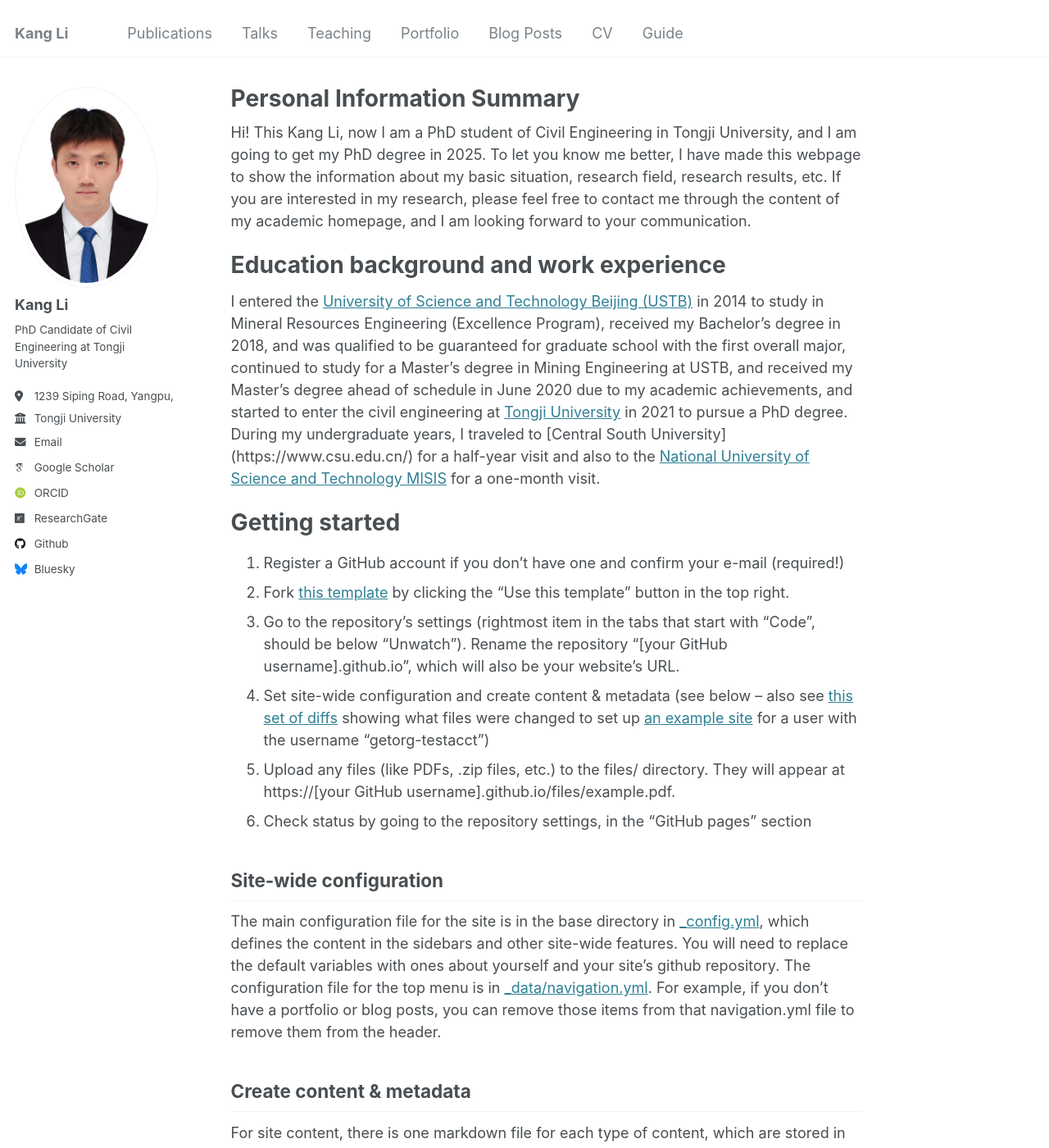
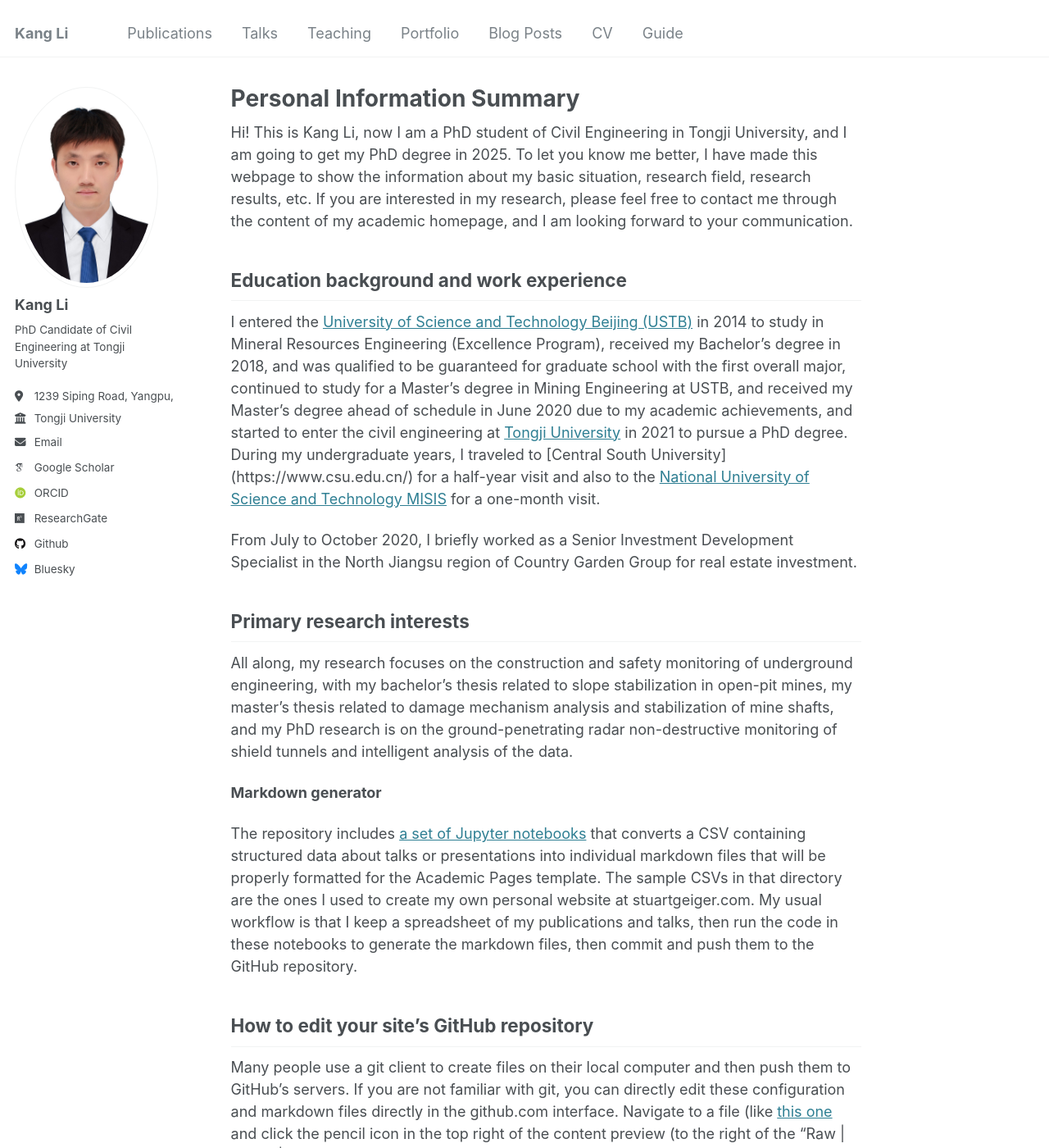
Before and after one commit to LIKANG2021/kangli_page.github.io, a Jekyll site: the page built from _pages/about.md, in a window 1280 px wide and 1400 px high. Shown: the whole window at 82% size. Built offline with Jekyll 4.4.1, drawn with Linux system fonts in a browser that asks for light colours; some web fonts are replaced; some of the changed text lies outside the part shown.

Commit message:
Update about.md

```diff
--- a/_pages/about.md
+++ b/_pages/about.md
@@ -7,29 +7,19 @@ redirect_from:
   - /about.html
 ---
 
-Hi! This Kang Li, now I am a PhD student of Civil Engineering in Tongji University, and I am going to get my PhD degree in 2025. To let you know me better, I have made this webpage to show the information about my basic situation, research field, research results, etc. If you are interested in my research, please feel free to contact me through the content of my academic homepage, and I am looking forward to your communication.
+Hi! This is Kang Li, now I am a PhD student of Civil Engineering in Tongji University, and I am going to get my PhD degree in 2025. To let you know me better, I have made this webpage to show the information about my basic situation, research field, research results, etc. If you are interested in my research, please feel free to contact me through the content of my academic homepage, and I am looking forward to your communication.
 
 Education background and work experience
-======
+------
 I entered the [University of Science and Technology Beijing (USTB)](https://www.ustb.edu.cn/) in 2014 to study in Mineral Resources Engineering (Excellence Program), received my Bachelor's degree in 2018, and was qualified to be guaranteed for graduate school with the first overall major, continued to study for a Master's degree in Mining Engineering at USTB, and received my Master's degree ahead of schedule in June 2020 due to my academic achievements, and started to enter the civil engineering at [Tongji University](https://www.tongji.edu.cn/) in 2021 to pursue a PhD degree. During my undergraduate years, I traveled to [Central South University] (https://www.csu.edu.cn/) for a half-year visit and also to the [National University of Science and Technology MISIS](https://misis.ru/) for a one-month visit.
 
+From July to October 2020, I briefly worked as a Senior Investment Development Specialist in the North Jiangsu region of Country Garden Group for real estate investment.
 
-Getting started
-======
-1. Register a GitHub account if you don't have one and confirm your e-mail (required!)
-1. Fork [this template](https://github.com/academicpages/academicpages.github.io) by clicking the "Use this template" button in the top right.
-1. Go to the repository's settings (rightmost item in the tabs that start with "Code", should be below "Unwatch"). Rename the repository "[your GitHub username].github.io", which will also be your website's URL.
-1. Set site-wide configuration and create content & metadata (see below -- also see [this set of diffs](http://archive.is/3TPas) showing what files were changed to set up [an example site](https://getorg-testacct.github.io) for a user with the username "getorg-testacct")
-1. Upload any files (like PDFs, .zip files, etc.) to the files/ directory. They will appear at https://[your GitHub username].github.io/files/example.pdf.
-1. Check status by going to the repository settings, in the "GitHub pages" section
+Primary research interests
+------
+All along, my research focuses on the construction and safety monitoring of underground engineering, with my bachelor's thesis related to slope stabilization in open-pit mines, my master's thesis related to damage mechanism analysis and stabilization of mine shafts, and my PhD research is on the ground-penetrating radar non-destructive monitoring of shield tunnels and intelligent analysis of the data.
 
-Site-wide configuration
-------
-The main configuration file for the site is in the base directory in [_config.yml](https://github.com/academicpages/academicpages.github.io/blob/master/_config.yml), which defines the content in the sidebars and other site-wide features. You will need to replace the default variables with ones about yourself and your site's github repository. The configuration file for the top menu is in [_data/navigation.yml](https://github.com/academicpages/academicpages.github.io/blob/master/_data/navigation.yml). For example, if you don't have a portfolio or blog posts, you can remove those items from that navigation.yml file to remove them from the header.
 
-Create content & metadata
-------
-For site content, there is one markdown file for each type of content, which are stored in directories like _publications, _talks, _posts, _teaching, or _pages. For example, each talk is a markdown file in the [_talks directory](https://github.com/academicpages/academicpages.github.io/tree/master/_talks). At the top of each markdown file is structured data in YAML about the talk, which the theme will parse to do lots of cool stuff. The same structured data about a talk is used to generate the list of talks on the [Talks page](https://academicpages.github.io/talks), each [individual page](https://academicpages.github.io/talks/2012-03-01-talk-1) for specific talks, the talks section for the [CV page](https://academicpages.github.io/cv), and the [map of places you've given a talk](https://academicpages.github.io/talkmap.html) (if you run this [python file](https://github.com/academicpages/academicpages.github.io/blob/master/talkmap.py) or [Jupyter notebook](https://github.com/academicpages/academicpages.github.io/blob/master/talkmap.ipynb), which creates the HTML for the map based on the contents of the _talks directory).
 
 **Markdown generator**
 
```
